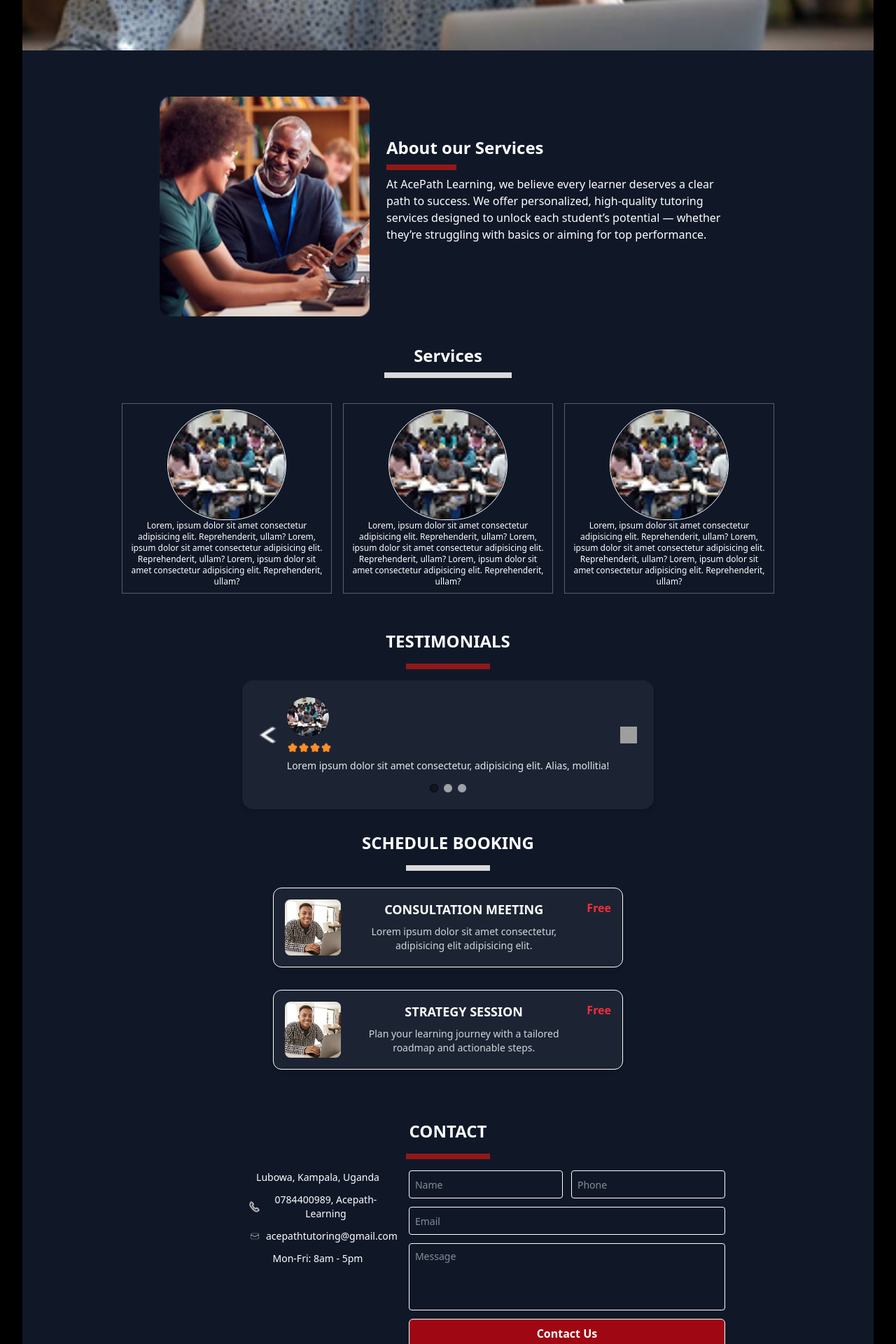
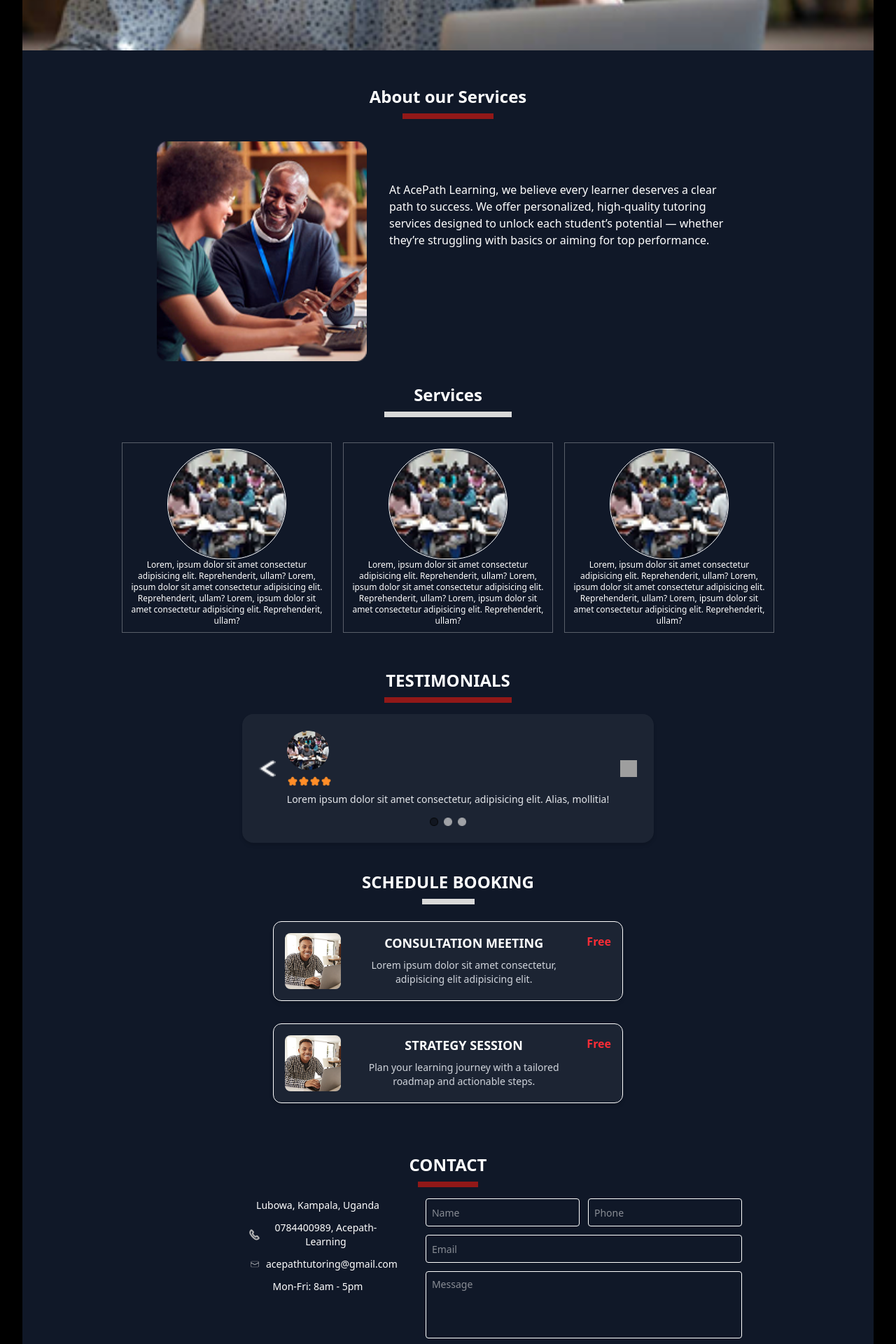
Before and after one commit to Watyekele/AcePath-Website, a React (Vite) app: page / in a window 1280 px wide. Shown: the part 440-2360 px from the top of the page at 70% size. Built offline with nearby package versions, Linux system fonts and the light colour scheme; grey boxes are pictures that could not be loaded.

Commit message:
Made some topographical adjustments

```diff
--- a/src/About.jsx
+++ b/src/About.jsx
@@ -1,21 +1,25 @@
 export default function About() {
   return (
-    <div className="mt-[50px] flex flex-col md:flex-row items-center justify-center gap-6 p-4 min-h-[35vh] w-full">
+    <div className="mt-[50px] flex flex-col items-center gap-4">
+      <section className="flex flex-col items-center gap-2 w-full">
+        <h2 className="text-2xl font-bold">About our Services</h2>
+        <img src="../Rectangle-6.png" className="w-[15%] h-2" alt="underline" />
+      </section>
+      <div className=" flex flex-col md:flex-row items-center justify-center gap-8 p-4 min-h-[35vh] w-full">
         <img
           src="../About-Picture.png"
           className="w-[250px] md:w-[300px]"
           alt="About"
         />
         <section className="flex flex-col gap-2 h-[200px] items-start text-left max-w-[500px]">
-        <h2 className="text-2xl font-bold">About our Services</h2>
-        <img src="../Rectangle-6.png" className="w-[20%] h-2" alt="underline" />
           <p className="text-md">
-          At AcePath Learning, we believe every learner deserves a clear path to
-          success. We offer personalized, high-quality tutoring services
+            At AcePath Learning, we believe every learner deserves a clear path
+            to success. We offer personalized, high-quality tutoring services
             designed to unlock each student’s potential — whether they’re
             struggling with basics or aiming for top performance.
           </p>
         </section>
       </div>
+    </div>
   );
 }
--- a/src/Contact.jsx
+++ b/src/Contact.jsx
@@ -2,12 +2,14 @@
   return (
     <div className="flex flex-col items-center gap-4 mt-10 p-4 w-full max-w-[600px] mx-auto">
       {/* Heading */}
-      <h1 className="text-2xl font-bold">CONTACT</h1>
-      <img src="../Rectangle-6.png" alt="underline" className="w-[120px] h-2" />
+      <header className="flex flex-col items-center gap-2 w-full">
+        <h1 className="text-2xl font-bold">CONTACT</h1>
+        <img src="../Rectangle-6.png" alt="underline" className="w-[15%] h-2" />
+      </header>
 
-      <div className="flex flex-col md:flex-row justify-between gap-8 w-full">
+      <div className="flex flex-col md:flex-row justify-evenly   gap-14 w-full">
         {/* Contact Info */}
-        <section className="text-sm flex flex-col gap-3">
+        <section className="text-sm flex flex-col  gap-3">
           <p className="font-medium">Lubowa, Kampala, Uganda</p>
 
           <article className="flex items-center gap-2">
--- a/src/Schedule.jsx
+++ b/src/Schedule.jsx
@@ -15,10 +15,13 @@
   ];
 
   return (
-    <div className="mt-8 flex flex-col items-center gap-4 m-2 w-full max-w-[500px]">
+    <div className="mt-10 flex flex-col items-center gap-4 m-2 w-full max-w-[500px]">
       {/* Header */}
-      <h1 className="text-2xl font-bold">SCHEDULE BOOKING</h1>
-      <img src="../Rectangle 7.png" alt="underline" className="w-[120px] h-2" />
+
+      <header className="flex flex-col items-center w-full gap-2">
+        <h1 className="text-2xl font-bold">SCHEDULE BOOKING</h1>
+        <img src="../Rectangle 7.png" alt="underline" className="w-[15%] h-2" />
+      </header>
 
       {/* Booking Cards */}
       {bookings.map((booking, index) => (
--- a/src/Services.jsx
+++ b/src/Services.jsx
@@ -1,6 +1,6 @@
 export default function Services() {
   return (
-    <div className="flex flex-col items-center gap-2 mt-6 w-full">
+    <div className="flex flex-col items-center gap-2 mt-4 w-full">
       <h1 className="text-2xl font-bold">Services</h1>
       <img src="../Rectangle 7.png" alt="" className="w-[15%] h-2" />
       <section className="flex items-center justify-center gap-2 p-2 flex-wrap  m-4">
--- a/src/Testimonials.jsx
+++ b/src/Testimonials.jsx
@@ -2,12 +2,14 @@
   return (
     <div className="flex flex-col items-center gap-4 mt-6 w-full">
       {/* Heading */}
-      <h1 className="text-2xl font-bold">TESTIMONIALS</h1>
-      <img
-        src="../Rectangle-6.png"
-        alt="Red underline"
-        className="w-[120px] h-2"
-      />
+      <section className="flex flex-col items-center gap-2 w-full">
+        <h1 className="text-2xl font-bold ">TESTIMONIALS</h1>
+        <img
+          src="../Rectangle-6.png"
+          alt="Red underline"
+          className="w-[15%] h-2"
+        />
+      </section>
 
       {/* Testimonial Card */}
       <div className="flex flex-col items-center bg-white/5 rounded-2xl shadow-md p-6 max-w-[600px]">
```
Lines whose indentation alone changed are shown as unchanged.
